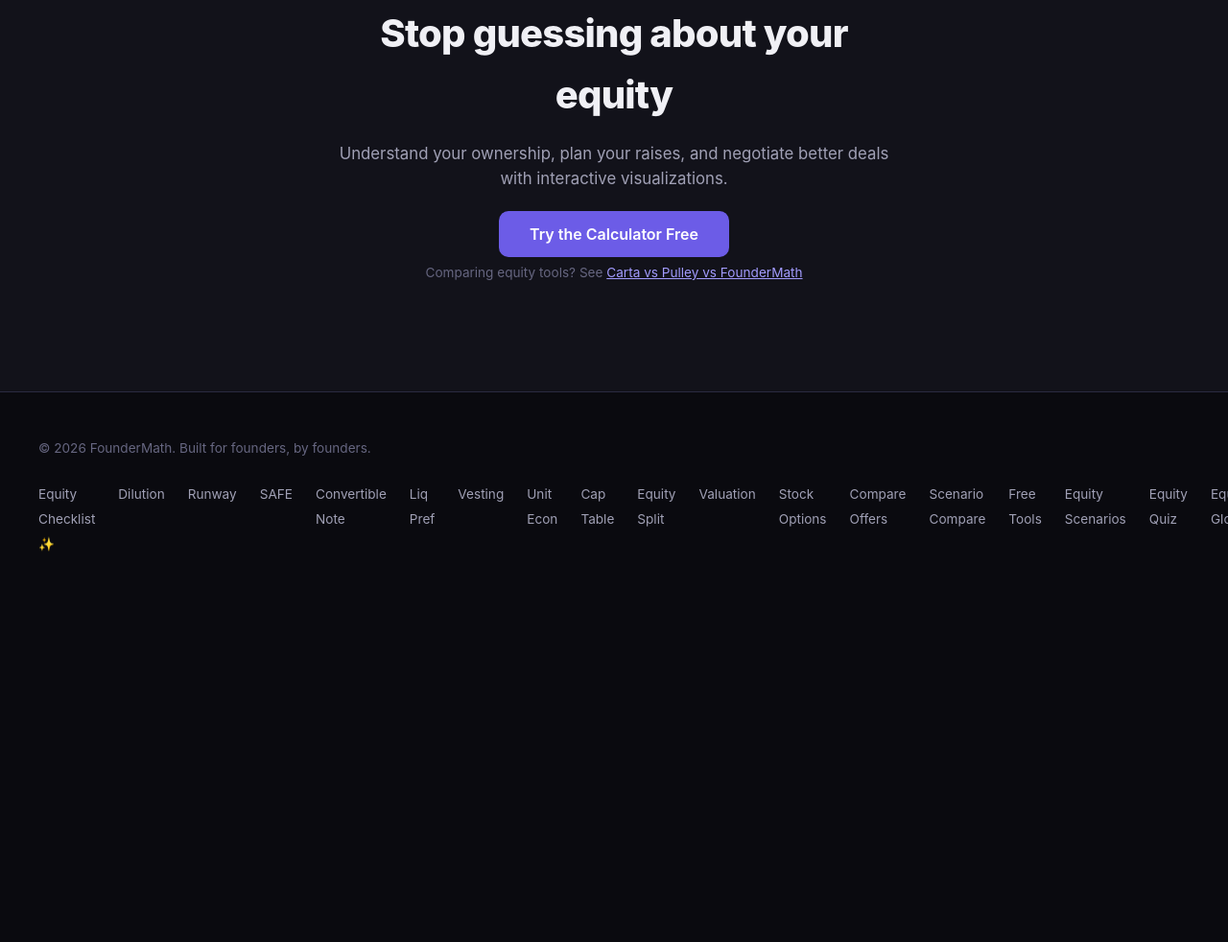
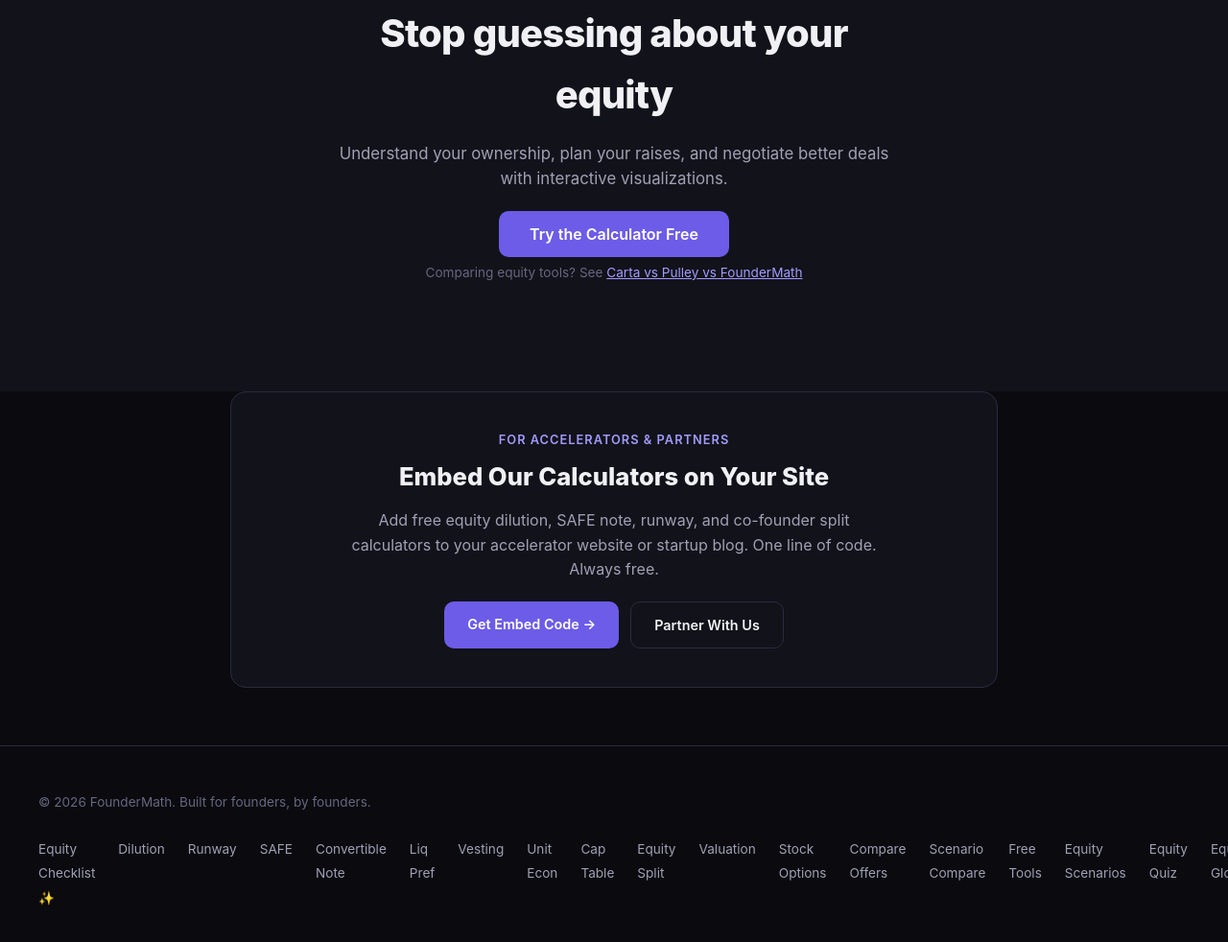
Before and after one commit to aimadetools/race-glm, a browser extension: page index.html in a window 1280 px wide. Shown: the part 8669-9651 px from the top of the page at 96% size. Before the commit the page ends 9296 px from the top, so only its background shows below. Drawn offline with nearby package versions, Linux system fonts and the light colour scheme.

Commit message:
Add 'For Accelerators & Partners' embed widget section to homepage
- New homepage section promoting embeddable calculator widgets
- Targets accelerators, startup blogs, and resource sites
- Links to embed.html for code + contact.html for partnerships
- Key distribution channel for getting FounderMath on partner sites

```diff
--- a/index.html
+++ b/index.html
@@ -1461,6 +1461,17 @@
         </div>
     </section>
 
+    <!-- For Partners -->
+    <section style="max-width:800px;margin:0 auto 60px;padding:40px 24px;background:var(--bg-secondary);border:1px solid var(--border);border-radius:16px;text-align:center;">
+        <div style="font-size:0.8rem;color:var(--accent-light);text-transform:uppercase;letter-spacing:0.08em;margin-bottom:8px;font-weight:600;">For Accelerators & Partners</div>
+        <h2 style="font-size:1.6rem;font-weight:800;margin-bottom:12px;">Embed Our Calculators on Your Site</h2>
+        <p style="color:var(--text-secondary);font-size:1rem;max-width:550px;margin:0 auto 20px;">Add free equity dilution, SAFE note, runway, and co-founder split calculators to your accelerator website or startup blog. One line of code. Always free.</p>
+        <div style="display:flex;gap:12px;justify-content:center;flex-wrap:wrap;">
+            <a href="embed.html" class="btn-primary" style="font-size:0.9rem;padding:12px 24px;">Get Embed Code &rarr;</a>
+            <a href="contact.html" class="btn-secondary" style="font-size:0.9rem;padding:12px 24px;">Partner With Us</a>
+        </div>
+    </section>
+
     <!-- Footer -->
     </main>
 
```
